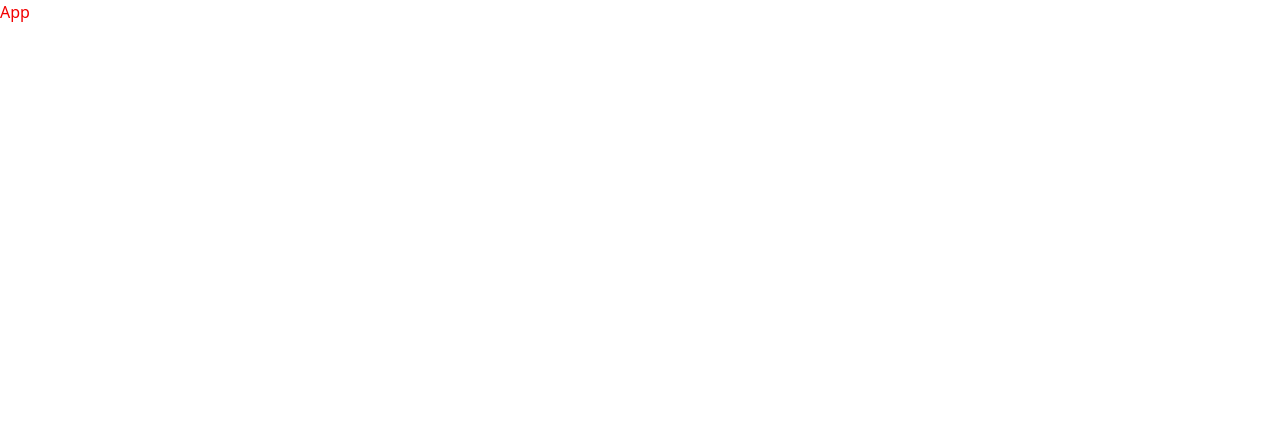
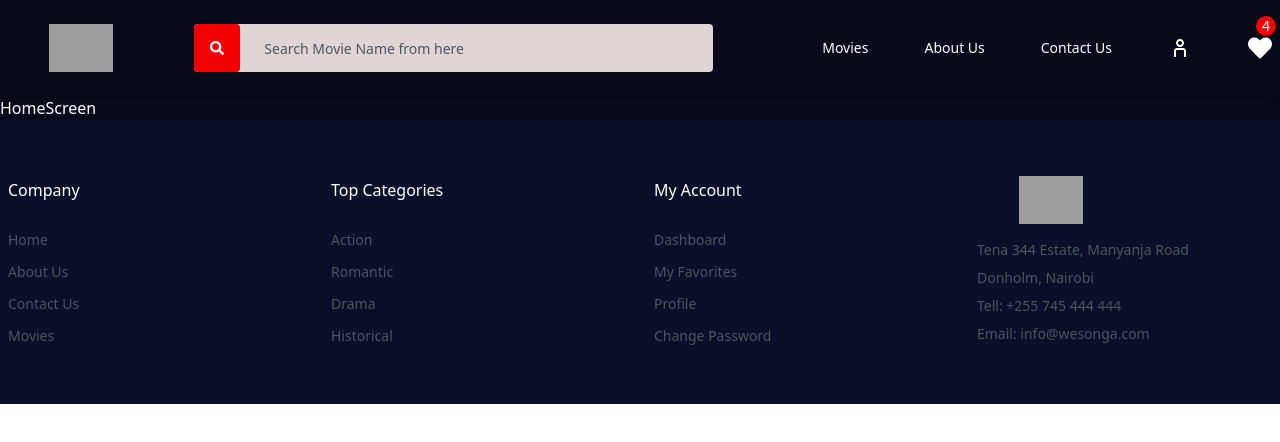
Before and after one commit to Melchizedek-1/Netflix-clone, a React (Create React App) app: page / in a window 1280 px wide. Shown: the top 442 px of the page. Built offline with nearby package versions, Linux system fonts and the light colour scheme; grey boxes are pictures that could not be loaded.

Commit message:
Added navbar and footer

```diff
--- a/src/App.js
+++ b/src/App.js
@@ -1,8 +1,14 @@
 import React from 'react'
+import { Route, Routes } from 'react-router-dom'
+import HomeScreen from './Screens/HomeScreen'
+import NotFound from './Screens/NotFound'
 
 const App = () => {
   return (
-    <div className='text-subMain'>App</div>
+    <Routes>
+      <Route path='/' element={<HomeScreen />} />
+      <Route path='*' element={<NotFound />} />
+    </Routes>
   )
 }
 
--- /dev/null
+++ b/src/Layout/Footer/Footer.js
@@ -0,0 +1,108 @@
+import React from 'react'
+import { Link } from 'react-router-dom'
+
+const Footer = () => {
+    const Links = [
+        {
+            title: 'Company',
+            links: [
+                {
+                    name: 'Home',
+                    link: '/',
+                },
+                {
+                    name: 'About Us',
+                    link: '/about-us',
+                },
+                {
+                    name: 'Contact Us',
+                    link: '/contact-us',
+                },
+                {
+                    name: 'Movies',
+                    link: '/movies',
+                },
+            ]
+        },
+        {
+            title: 'Top Categories',
+            links: [
+                {
+                    name: 'Action',
+                    link: '#',
+                },
+                {
+                    name: 'Romantic',
+                    link: '#',
+                },
+                {
+                    name: 'Drama',
+                    link: '#',
+                },
+                {
+                    name: 'Historical',
+                    link: '#',
+                },
+            ]
+        },
+        {
+            title: 'My Account',
+            links: [
+                {
+                    name: 'Dashboard',
+                    link: '/dashboard',
+                },
+                {
+                    name: 'My Favorites',
+                    link: '/favorite',
+                },
+                {
+                    name: 'Profile',
+                    link: '/profile',
+                },
+                {
+                    name: 'Change Password',
+                    link: '/password',
+                },
+            ]
+        },
+    ]
+  return (
+    <div className='bg-dry py-4 border=t-2 border-black'>
+        <div className='container mx-auto px-2'>
+            <div className='grid grid-cols-2 md:grid-cols-7 xl:grid-cols-12 gap-5 sm:gap-9 lg:gap-11 xl:gap-7 py-10 justify-between'>
+                {Links.map((link, index) => (
+                    <div key={index} className='col-span-1 md:col-span-2 lg:col-span-3 pb-3.5 sm:pb-0'>
+                        <h3 className='text-md lg:leading-7 font-medium mb-4 sm:mb-5 lg:mb-6 pb-0.5'>
+                            {link.title}
+                        </h3>
+                        <ul className='text-sm flex flex-col space-y-3'>
+                            {link.links.map((text, index) => (
+                                <li key={index} className='flex items-baseline'>
+                                    <Link to={text.link} className='text-border inline-block w-full hover:text-subMain'>
+                                        {text.name}
+                                    </Link>
+                                </li>
+                            ))}
+                        </ul>
+                    </div>
+                ))}
+                <div className='pb-3.5 sm:pb-0 col-span-1 md:col-span-2 lg:col-span-3'>
+                    <Link to='/'>
+                        <img src='/images/logo.png' alt='logo' className='w-2/4 object-contain h-12' />
+                    </Link>
+                    <p className='leading-7 text-sm text-border mt-3'>
+                        <span>Tena 344 Estate, Manyanja Road <br /> Donholm, Nairobi</span>
+                        <br />
+                        <span>Tell: +255 745 444 444</span>
+                        <br />
+                        <span>Email: info@wesonga.com</span>
+                    </p>
+                </div>
+            </div>
+        </div>
+    </div>
+  )
+}
+
+export default Footer
--- /dev/null
+++ b/src/Layout/Layout.js
@@ -0,0 +1,17 @@
+import React from 'react'
+import Footer from './Footer/Footer'
+import Navbar from './Navbar/Navbar'
+
+const Layout = ({ children }) => {
+  return (
+    <>
+        <div className='bg-main text-white'>
+            <Navbar />
+            {children}
+            <Footer />
+        </div>
+    </>
+  )
+}
+
+export default Layout
--- /dev/null
+++ b/src/Layout/Navbar/Navbar.js
@@ -0,0 +1,61 @@
+import React from 'react';
+import { Link, NavLink } from 'react-router-dom';
+import { FaSearch, FaHeart } from 'react-icons/fa';
+import { CgUser } from 'react-icons/cg';
+
+const Navbar = () => {
+    const hover = "hover:text-subMain transitions text-white";
+    const Hover = ({isActive}) => (isActive ? 'text-subMain' : hover);
+
+  return (
+    <>
+        <div className='bg-main shadow-md sticky top-0 z-20'>
+            <div className='container mx-auto py-6 px-2 lg:grid gap-10 grid-cols-7 justify-between items-center'>
+                <div className='col-span-1 lg:block hidden'>
+                    <Link to='/'>
+                        <img src="/images/logo.png" alt='logo' className="w-full h-12 object-contain" />
+                    </Link>
+                </div>
+
+                {/* search form */}
+                <div className='col-span-3'>
+                    <form className='w-full text-sm bg-dryGray rounded flex-btn gap-4'>
+                        <button type='submit' className='bg-subMain w-12 flex-colo h-12 rounded text-white'>
+                            <FaSearch />
+                        </button>
+                        <input
+                            type='text'
+                            placeholder='Search Movie Name from here'
+                            className='font-medium placeholder:text-border text-sm w-11/12 h-12 bg-transparent border-none px-2 text-black'
+                        />
+                    </form>
+                </div>
+
+                {/* menus */}
+                <div className='col-span-3 font-medium text-sm hidden xl:gap-14 2xl:gap-20 justify-between lg:flex xl:justify-end items-center'>
+                    <NavLink to="/movies" className={Hover}>
+                        Movies
+                    </NavLink>
+                    <NavLink to="/about-us" className={Hover}>
+                        About Us
+                    </NavLink>
+                    <NavLink to="/contact-us" className={Hover}>
+                        Contact Us
+                    </NavLink>
+                    <NavLink to="/login" className={Hover}>
+                        <CgUser className='w-6 h-6' />
+                    </NavLink>
+                    <NavLink to="/favorite" className={`${Hover} relative`}>
+                        <FaHeart className='w-6 h-6' />
+                        <div className='w-5 h-5 flex-colo rounded-full text-sm bg-subMain text-white absolute -top-5 -right-1'>
+                            4
+                        </div>
+                    </NavLink>
+                </div>
+            </div>
+        </div>
+    </>
+  )
+}
+
+export default Navbar
--- /dev/null
+++ b/src/Screens/HomeScreen.js
@@ -0,0 +1,12 @@
+import React from 'react'
+import Layout from '../Layout/Layout'
+
+const HomeScreen = () => {
+  return (
+    <Layout>
+        <div>HomeScreen</div>
+    </Layout>
+  )
+}
+
+export default HomeScreen
--- /dev/null
+++ b/src/Screens/NotFound.js
@@ -0,0 +1,9 @@
+import React from 'react'
+
+const NotFound = () => {
+  return (
+    <div>NotFound</div>
+  )
+}
+
+export default NotFound
```
